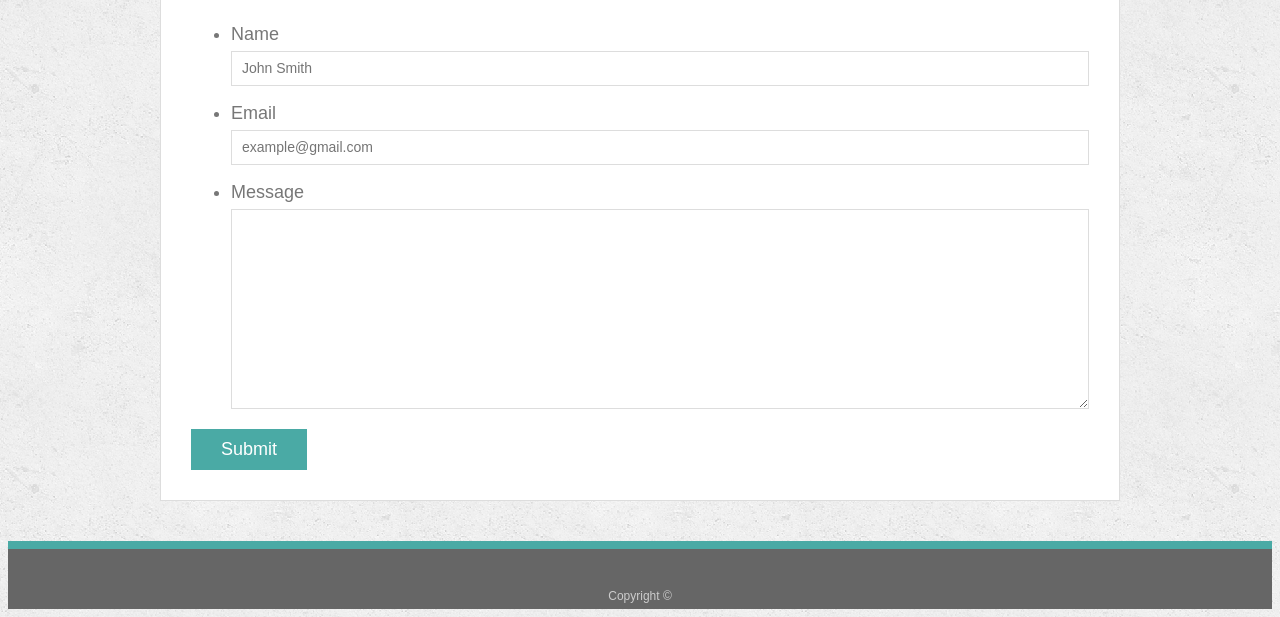
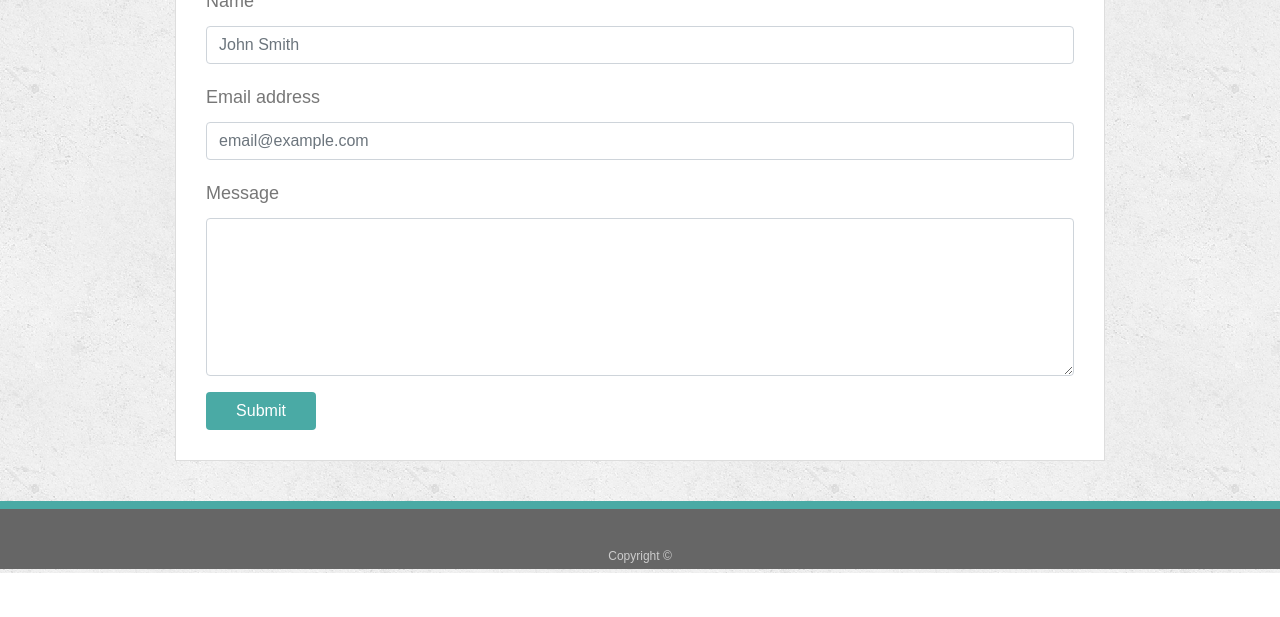
Before and after one commit to tsherman16/Updated-Portfolio, a plain HTML site: page contact.html in a window 1280 px wide. Shown: the part 269-886 px from the top of the page. After the commit the page ends 842 px from the top, so only its background shows below. Drawn offline with nearby package versions, Linux system fonts and the light colour scheme.

Commit message:
linked homework/project, needing picture changes to the portfolio page, maybe color style changes, needing to make contact page work

```diff
--- a/assets/css/style.css
+++ b/assets/css/style.css
@@ -40,9 +40,10 @@ body {
 
   h1 {
     padding-bottom: 20px;
-    font-size: 30px;
+    font-size: 40px;
     line-height: 49px;
     border-bottom: 3px solid #dddddd;
+    text-align: center;
   }
 
   h2,
@@ -50,6 +51,16 @@ body {
     font-size: 22px;
   }
 
+  a {
+    color: white;
+    text-decoration: none;
+  }
+
+  a:hover {
+    color: gold;
+    background-color: transparent;
+    text-decoration: underline;
+  }
   /* header */
 
   #masthead {
@@ -134,13 +145,22 @@ body {
     border: 1px solid #dddddd;
   }
 
+  .mainSection-contact {
+    width: 100%;
+    max-width: 960px;
+    background: #ffffff;
+    border: 1px solid #dddddd;
+    padding: 30px;
+    margin: 0 0 40px;
+  }
+
   /* portfolio page */
 
   .work {
     position: relative;
     float: left;
     width: 274px;
-    margin: 20px 0 25px;
+    margin: 15px 0 30px 100px;
     overflow: auto;
   }
 
@@ -178,42 +198,10 @@ body {
 
   /* contact page */
 
-  #contact-form ul {
-    margin-bottom: 20px;
-  }
-
-  #contact-form li {
-    margin-bottom: 10px;
-  }
-
-  label,
-  input[type=text],
-  input[type=email],
-  textarea {
-    display: block;
-    width: 100%;
-  }
-
-  input[type=text],
-  input[type=email],
-  textarea {
-    height: 35px;
-    padding: 0 10px;
-    font-size: 14px;
-    border: 1px solid #dddddd;
-  }
-
-  textarea {
-    height: 200px;
-  }
-
-  input[type=submit] {
-    padding: 10px 30px;
-    font-size: 18px;
+  .btn-color {
+    background: #4aaaa5;
     color: #ffffff;
-    cursor: pointer;
-    background: #4aaaa5;
-    border: 0 none;
+    width: 110px
   }
 
   @media screen and (max-width: 980px) {
--- a/contact.html
+++ b/contact.html
@@ -3,7 +3,9 @@
 
 <head>
     <meta charset="UTF-8">
-  <title>Contact | Your Name</title>
+    <title>Contact | Tim Sherman</title>
+    <link rel="stylesheet" href="https://stackpath.bootstrapcdn.com/bootstrap/4.3.1/css/bootstrap.min.css"
+        integrity="sha384-ggOyR0iXCbMQv3Xipma34MD+dH/1fQ784/j6cY/iJTQUOhcWr7x9JvoRxT2MZw1T" crossorigin="anonymous">
     <link rel="stylesheet" type="text/css" href="assets/css/style.css">
 </head>
 
@@ -11,7 +13,7 @@
 
     <header id="masthead">
         <div class="container">
-      <a href="index.html" id="logo">Your Name</a>
+            <a href="index.html" id="logo">Tim Sherman</a>
             <nav>
                 <a href="index.html">About</a>
                 <a href="portfolio.html">Portfolio</a>
@@ -21,28 +23,22 @@
     </header>
 
     <div id="main-container" class="container">
-    <section class="main-section">
+        <form class="mainSection-contact">
             <h1>Contact</h1>
-
-      <form id="contact-form">
-        <ul>
-          <li>
-            <label for="name">Name</label>
-            <input type="text" id="name" name="name" placeholder="John Smith" required="required">
-          </li>
-          <li>
-            <label for="email">Email</label>
-            <input type="email" id="email" name="email" placeholder="example@gmail.com" required="required">
-          </li>
-          <li>
-            <label for="message">Message</label>
-            <textarea id="message" name="message" required="required"></textarea>
-          </li>
-        </ul>
-        <input type="submit">
+            <div class="form-group">
+                <label for="exampleFormControlInput1">Name</label>
+                <input type="text" class="form-control" id="name-input" placeholder="John Smith">
+            </div>
+            <div class="form-group">
+                <label for="exampleFormControlInput1">Email address</label>
+                <input type="email" class="form-control" id="email-input" placeholder="email@example.com">
+            </div>
+            <div class="form-group">
+                <label for="exampleFormControlTextarea1">Message</label>
+                <textarea class="form-control" id="message-input" rows="6"></textarea>
+            </div>
+            <button type="submit" class="btn btn-color">Submit</button>
         </form>
-
-    </section>
 
     </div>
 
@@ -51,6 +47,14 @@
             Copyright &copy;
         </div>
     </footer>
+
+    <script src="https://code.jquery.com/jquery-3.3.1.min.js"></script>
+    <script src="https://cdnjs.cloudflare.com/ajax/libs/popper.js/1.14.7/umd/popper.min.js"
+        integrity="sha384-UO2eT0CpHqdSJQ6hJty5KVphtPhzWj9WO1clHTMGa3JDZwrnQq4sF86dIHNDz0W1"
+        crossorigin="anonymous"></script>
+    <script src="https://stackpath.bootstrapcdn.com/bootstrap/4.3.1/js/bootstrap.min.js"
+        integrity="sha384-JjSmVgyd0p3pXB1rRibZUAYoIIy6OrQ6VrjIEaFf/nJGzIxFDsf4x0xIM+B07jRM"
+        crossorigin="anonymous"></script>
 </body>
 
 </html>
```
Also changed, not shown: index.html (+2 -2 lines), portfolio.html (+13 -12 lines). Lines whose indentation alone changed are shown as unchanged.
